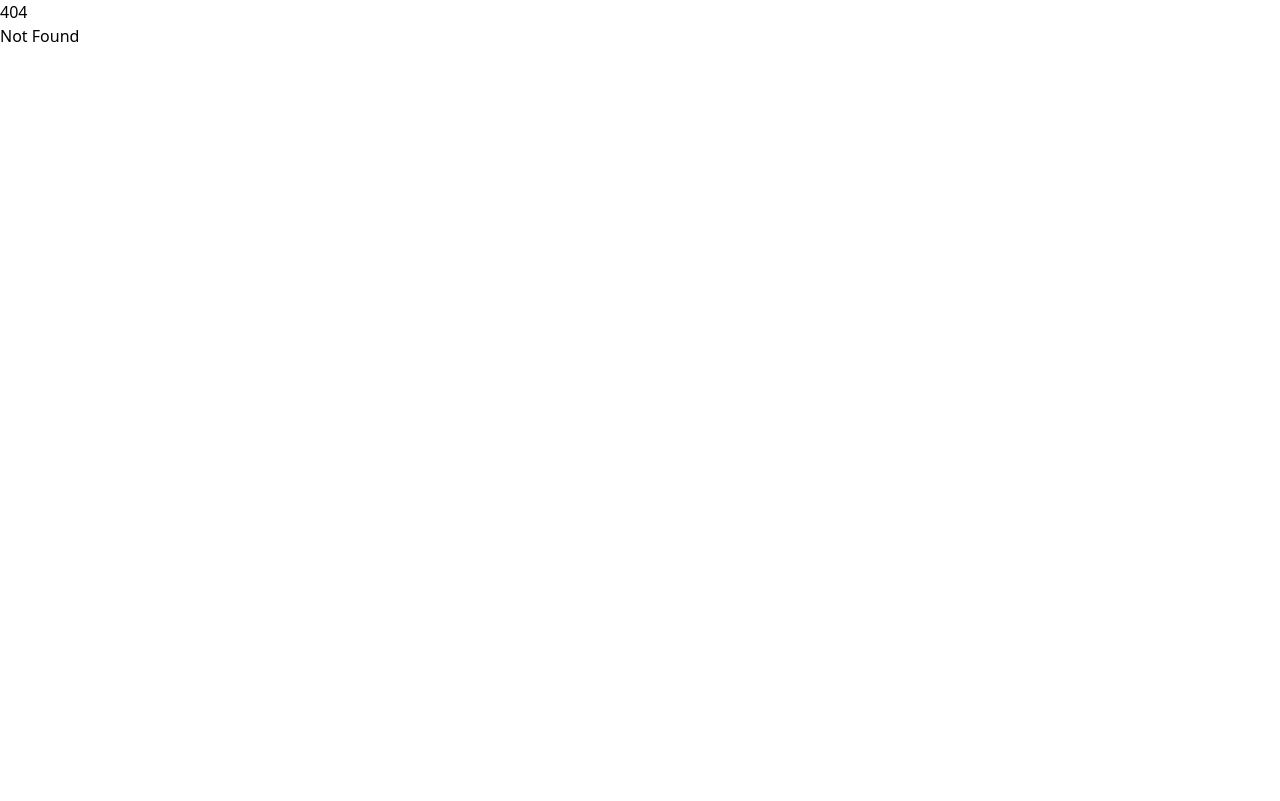
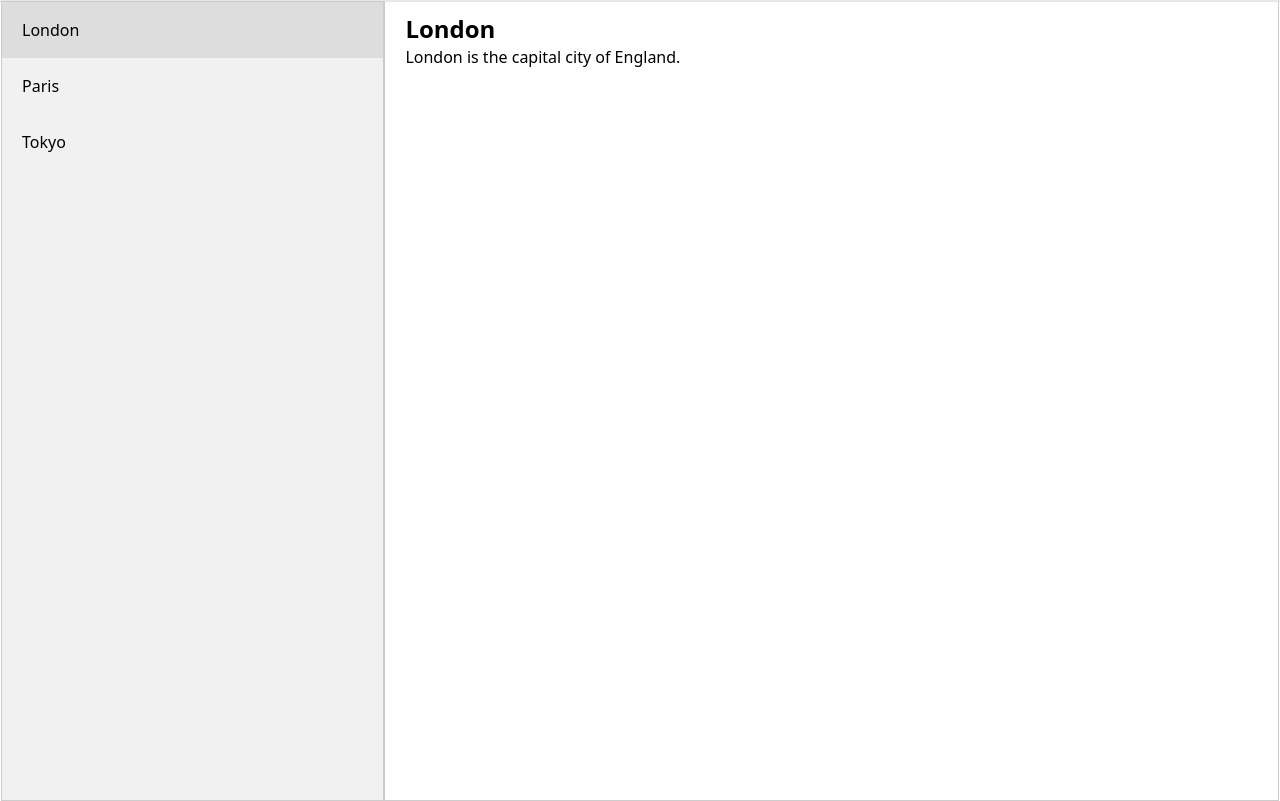
Before and after one commit to lauraglza63/w3school_how_to, a SvelteKit app: page /menus/vertical-tabs in a window 1280 px wide. Before the commit this address had no page. Built offline with nearby package versions, Linux system fonts and the light colour scheme.

Commit message:
feat: adding vertical tabs to menus

```diff
--- /dev/null
+++ b/src/lib/menus/vertical-tabs/tab-content.svelte
@@ -0,0 +1,11 @@
+<script lang="ts">
+	export let value: string;
+	export let selected: string;
+</script>
+
+<div
+	class="float-left h-screen w-[70%] border border-t-0 border-[#ccc] px-5 py-3"
+	class:hidden={value !== selected}
+>
+	<slot />
+</div>
--- /dev/null
+++ b/src/lib/menus/vertical-tabs/tab-item.svelte
@@ -0,0 +1,12 @@
+<script lang="ts">
+	export let value: string;
+	export let selected: string;
+</script>
+
+<button
+	class="block w-full cursor-pointer border-none px-5 py-4 text-left text-black outline-none transition [transition:0.3s] hover:bg-[#ddd]"
+	class:bg-[#ddd]={value === selected}
+	on:click={() => (selected = value)}
+>
+	{value}
+</button>
--- a/src/routes/+page.svelte
+++ b/src/routes/+page.svelte
@@ -15,5 +15,8 @@
 		<li>
 			<a href="/menus/tabs">Tabs</a>
 		</li>
+		<li>
+			<a href="/menus/vertical-tabs">Vertical Tabs</a>
+		</li>
 	</ol>
 </div>
--- /dev/null
+++ b/src/routes/menus/vertical-tabs/+page.svelte
@@ -0,0 +1,29 @@
+<script lang="ts">
+	import TabContent from '$lib/menus/vertical-tabs/tab-content.svelte';
+	import TabItem from '$lib/menus/vertical-tabs/tab-item.svelte';
+
+	let selected = 'London';
+</script>
+
+<div class="box-border border">
+	<div class="tab float-left h-screen w-[30%] border border-[#ccc] bg-[#f1f1f1]">
+		<TabItem value="London" bind:selected />
+		<TabItem value="Paris" bind:selected />
+		<TabItem value="Tokyo" bind:selected />
+	</div>
+
+	<div>
+		<TabContent value="London" bind:selected>
+			<h3 class="text-2xl font-bold">London</h3>
+			<p>London is the capital city of England.</p>
+		</TabContent>
+		<TabContent value="Paris" bind:selected>
+			<h3 class="text-2xl font-bold">Paris</h3>
+			<p>Paris is the capital of France.</p>
+		</TabContent>
+		<TabContent value="Tokyo" bind:selected>
+			<h3 class="text-2xl font-bold">Tokyo</h3>
+			<p>Tokyo is the capital of Japan.</p>
+		</TabContent>
+	</div>
+</div>
```
